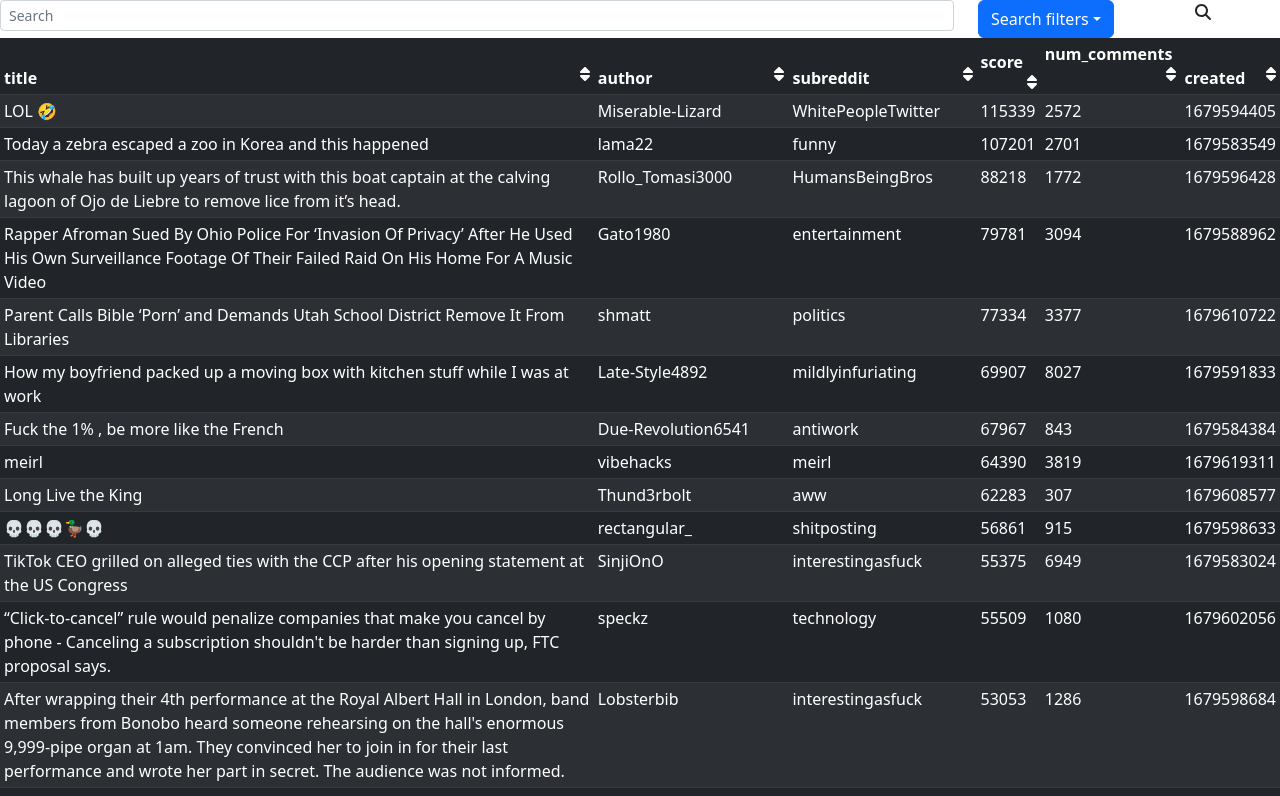
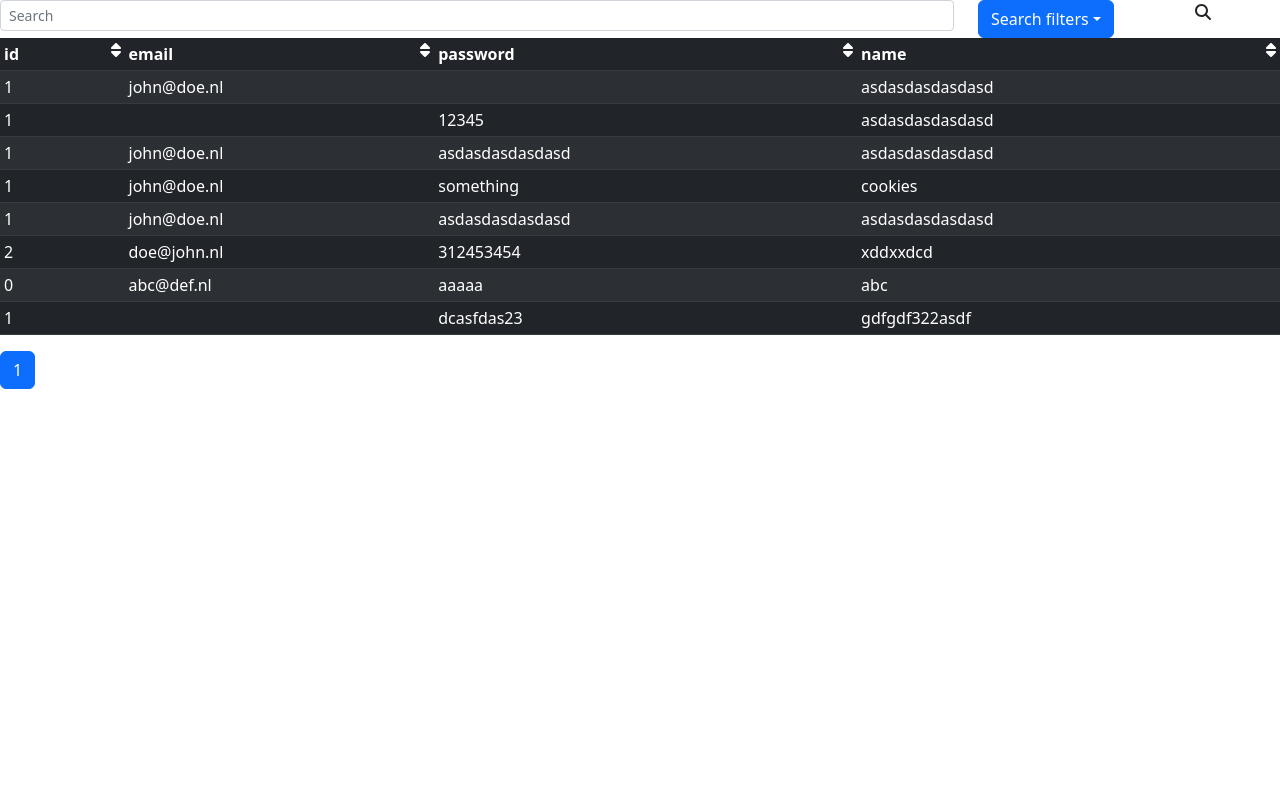
Before and after one commit to Kevink12341/customReactTable, a React (Create React App) app: page / in a window 1280 px wide. Shown: the top 796 px of the page. Built offline with nearby package versions, Linux system fonts and the light colour scheme.

Commit message:
bugs in filters

```diff
--- a/src/components/ArrToTable.tsx
+++ b/src/components/ArrToTable.tsx
@@ -7,6 +7,7 @@ import { Col, Container, Form, Row , Dropdown, DropdownButton} from "react-boots
 import Table, { TableProps } from 'react-bootstrap/Table';
 import Pagination from 'react-bootstrap/Pagination';
 import mySortFunction from "../helpers/sorting";
+import { AnyARecord } from "dns";
 
 library.add(fas, faFontAwesome)
 
@@ -18,7 +19,7 @@ interface Props extends TableProps {
 
 interface State {
   header?: any;
-  searchValue: string | undefined;
+  searchValue: string ;
   searchArray?: Array<any>;
   applySortingToggle: boolean | undefined;
   setapplySortingIconName: "sort-up" | "sort-down" | undefined
@@ -38,13 +39,24 @@ class ArrToTable extends React.Component<Props, State> {
 
   constructor(props: Props) {
     super(props);
-    this.state = { applySortingToggle: undefined, setapplySortingIconName: undefined, selectedTableHeaderIndex: undefined, searchValue: undefined, paginationIndex: 1, toggleSearchCheckboxes: "all" };
+    this.state = { applySortingToggle: undefined, setapplySortingIconName: undefined, selectedTableHeaderIndex: undefined, searchValue: "", paginationIndex: 1, toggleSearchCheckboxes: "all" };
 
     this.searchPhraseHandler = this.searchPhraseHandler.bind(this);
     this.applySorting = this.applySorting.bind(this);
     this.handleTableHeaderClick = this.handleTableHeaderClick.bind(this);
     this.handleSearchButton =  this.handleSearchButton.bind(this)
+    this.searchColumnKeyFilter = this.searchColumnKeyFilter.bind(this);
+    this.searchEntireRowFilter = this.searchEntireRowFilter.bind(this);
   }
+
+  searchPhraseHandler(event: any) {
+    // input field handler for search phrases
+    // no formatting/validity check yet
+    let {searchValue} =  this.state
+    let searchValueUnformatted = event.target.value != undefined ? event.target.value.toString() : "";
+
+    this.setState({searchValue: searchValueUnformatted});
+  };
 
   filterHandler(){
     /* calls the filter, sorting && limit function
@@ -58,10 +70,10 @@ class ArrToTable extends React.Component<Props, State> {
 
     if(searchValue != undefined && data){
       // data = this.applySearchFilter(data, searchValue);
-      if(filterMode == "all"){
+      if(filterMode == "all" && searchValue != ''){
         data.filter(this.searchEntireRowFilter)
       }
-      if(filterMode != "all"){
+      if(filterMode != "all" && searchValue != ''){
         data.filter(this.searchColumnKeyFilter)
       }
     };
@@ -77,22 +89,17 @@ class ArrToTable extends React.Component<Props, State> {
     return data
   }
 
-  searchPhraseHandler(event: any) {
-    // input field handler for search phrases
-    // no formatting/validity check yet
-    let searchValue =  this.state
-    let searchValueUnformatted = event.target.value != undefined ? event.target.value : undefined;
-
-    this.setState({searchValue: searchValueUnformatted});
-  };
-
-  searchEntireRowFilter(dataArray: Array<any>){
-    let searchValue:string|undefined = this.state.searchValue;
-    if(searchValue != undefined){
-      if(dataArray.includes(searchValue)){
-        return true
-      }
-      else return false
+  searchEntireRowFilter(dataArray: {[key: string]: string }){
+    let searchValue:string = this.state.searchValue;
+    const keys = Object.keys(dataArray)
+    if(searchValue != undefined ){
+      keys.forEach(key =>{
+        if(dataArray[key] != undefined && dataArray[key].toString().toLowerCase().includes(searchValue)){
+          console.log(dataArray[key])
+          return true
+        }
+        else return false
+      })
     };
   };
 
--- a/src/index.tsx
+++ b/src/index.tsx
@@ -15,7 +15,7 @@ const root = ReactDOM.createRoot(
 
 root.render(
   <React.StrictMode>
-    <ArrToTable striped hover data={data} variant="dark" size="sm" responsive="sm" />
+    <ArrToTable striped hover data={users} variant="dark" size="sm" responsive="sm" />
   </React.StrictMode>
 );
 
```
